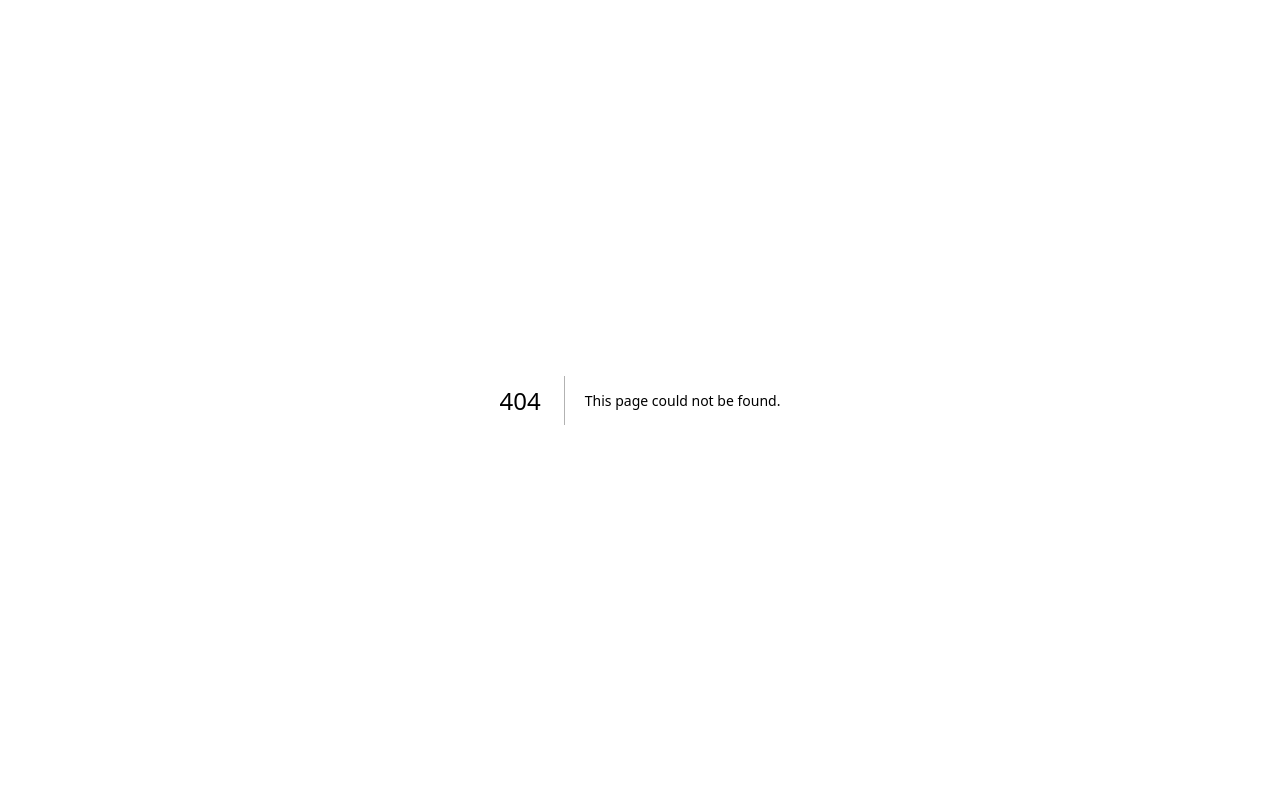
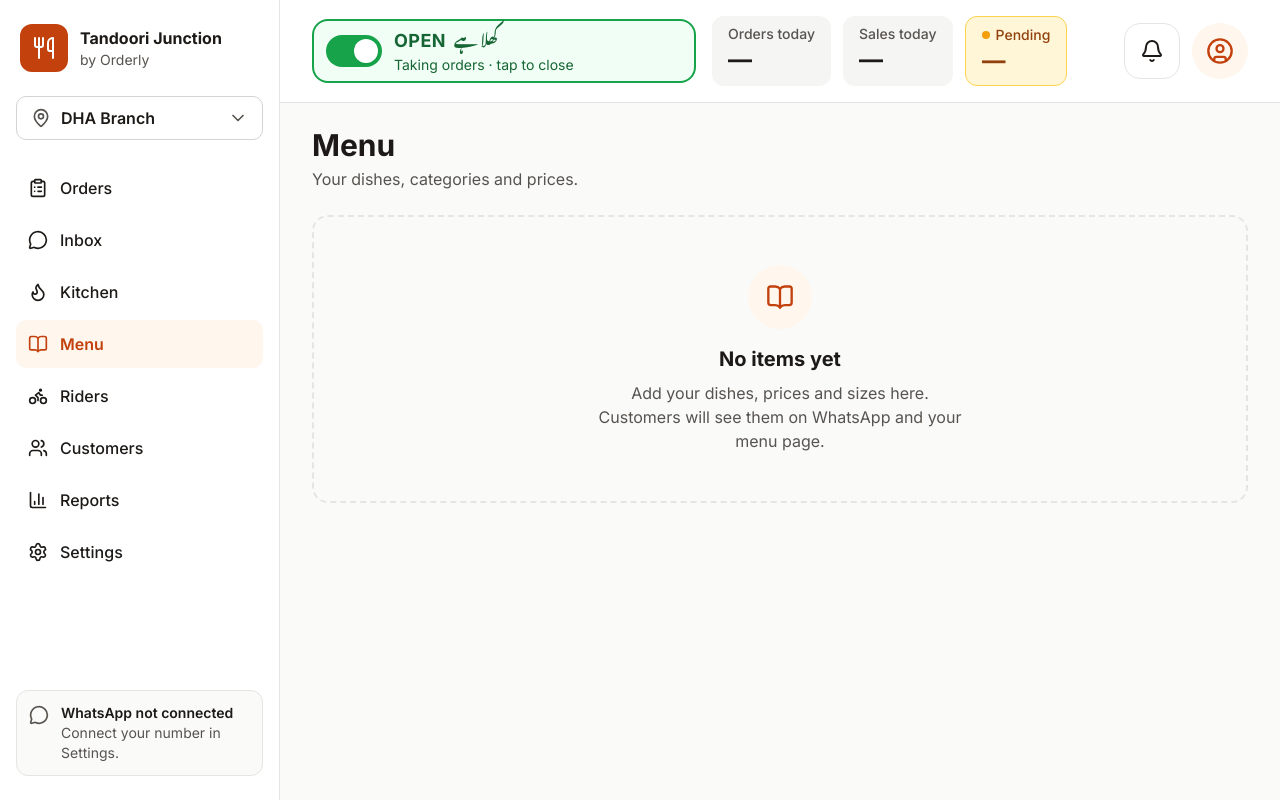
Before and after one commit to Zee-Gg/Orderly, a Next.js app: page /menu in a window 1280 px wide. Before the commit this address had no page. Built offline with nearby package versions, Linux system fonts and the light colour scheme; a web font is replaced by a local one.

Commit message:
Add menu page
Co-Authored-By: Claude Opus 5.5 <noreply@anthropic.com>

```diff
--- /dev/null
+++ b/src/app/(dashboard)/menu/page.tsx
@@ -0,0 +1,20 @@
+import type { Metadata } from "next";
+import { BookOpen } from "lucide-react";
+import { EmptyState } from "@/components/ui/empty-state";
+import { PageHeader } from "@/components/shell/page-header";
+
+export const metadata: Metadata = { title: "Menu" };
+
+export default function MenuPage() {
+  return (
+    <>
+      <PageHeader title="Menu" description="Your dishes, categories and prices." />
+      <EmptyState
+        tone="brand"
+        icon={<BookOpen />}
+        title="No items yet"
+        description="Add your dishes, prices and sizes here. Customers will see them on WhatsApp and your menu page."
+      />
+    </>
+  );
+}
```
